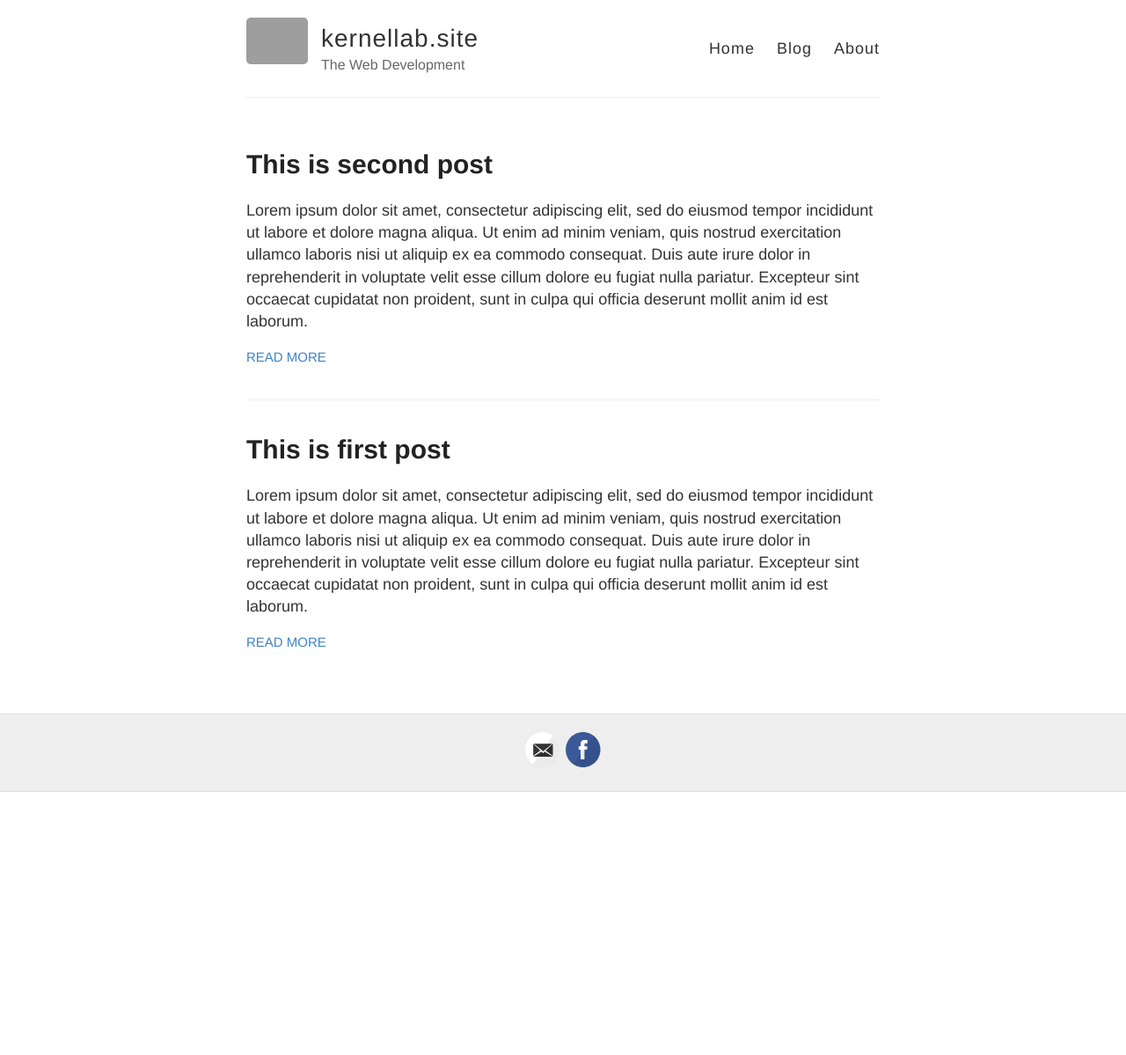
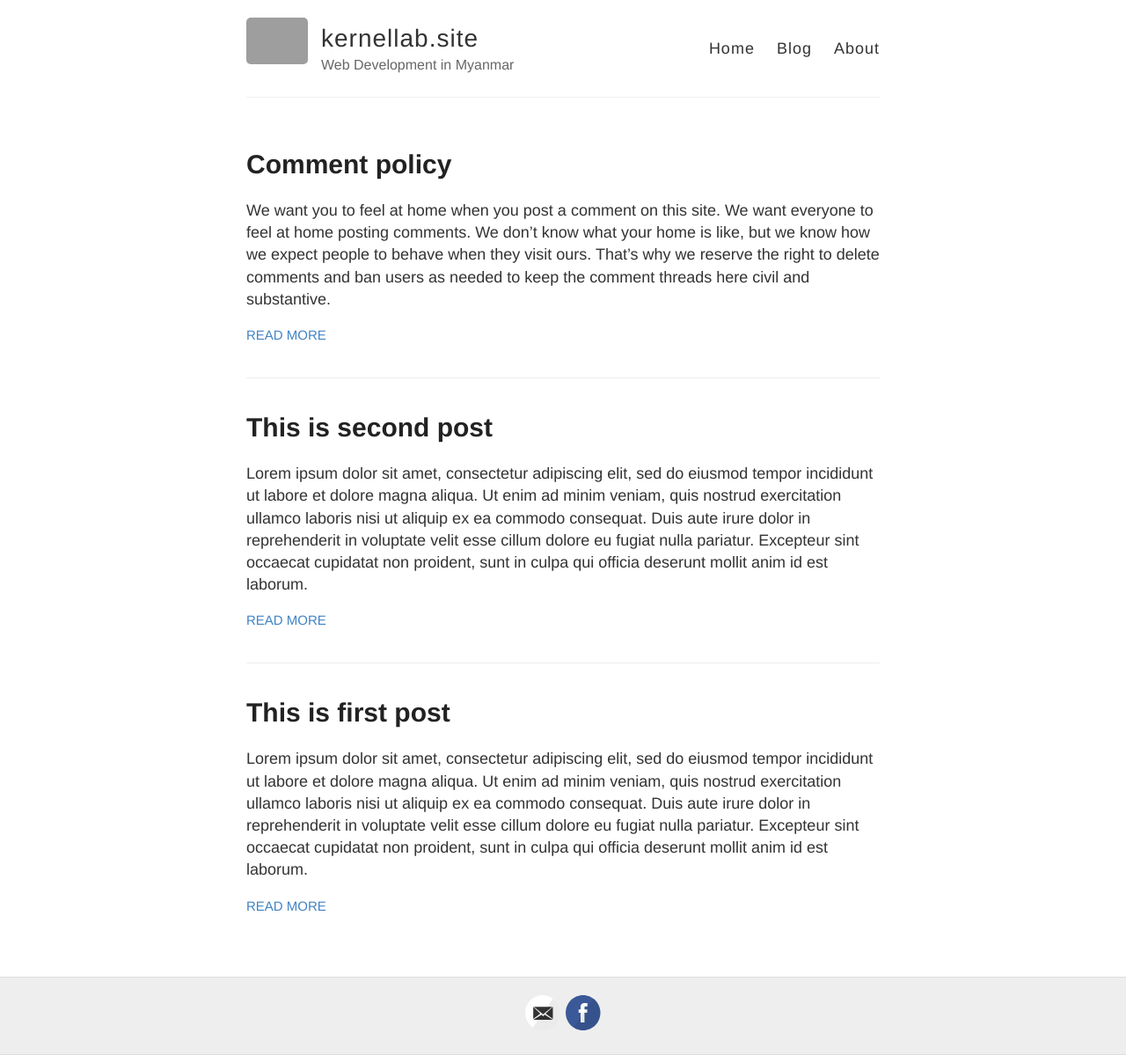
Before and after one commit to aungphyopyaekyaw/kernellab.github.io, a Jekyll site: the page built from blog.md, in a window 1280 px wide. Shown: the whole page at 88% size. Built offline with Jekyll 4.4.1, drawn with Linux system fonts in a browser that asks for light colours; before the commit the page ends 900 px from its top, so only the background shows below that; some of the changed lines change nothing that is shown; grey boxes are pictures that could not be loaded.

Commit message:
applied jekyll

```diff
--- a/_config.yml
+++ b/_config.yml
@@ -6,7 +6,7 @@
 name: kernellab.site
 
 # Short bio or description (displayed in the header)
-description: The Web Development
+description: Web Development in Myanmar
 
 # URL of your avatar or profile pic (you could use your GitHub profile pic)
 avatar: https://raw.githubusercontent.com/barryclark/jekyll-now/master/images/jekyll-logo.png
--- /dev/null
+++ b/_posts/2018-03-30-comment-policy.markdown
@@ -0,0 +1,32 @@
+---
+layout: post
+title:  "Comment policy"
+date:   2018-03-30 23:29:59 +0630
+categories: policy
+---
+We want you to feel at home when you post a comment on this site. We want everyone to feel at home posting comments. We don’t know what your home is like, but we know how we expect people to behave when they visit ours. That’s why we reserve the right to delete comments and ban users as needed to keep the comment threads here civil and substantive.
+
+Want to be the kind of commenter we’d love to bring home to Thanksgiving dinner? Here’s what we like to see in comments:
+
+- <b>Weigh in with smart, informed ideas that contribute further to the story.</b>
+
+- <b>Give us useful, constructive criticism.</b> Spot a typo or an error? Let us know and we will correct it.
+
+- <b>Demonstrate and share the intelligence, wisdom, and humor we know you possess.</b>
+
+- <b>Don’t feed the trolls.</b> You wouldn’t dive into a debate with our ill-informed, weird uncle Gary just for the heck of it. And you definitely wouldn’t feed him. (We told you he was weird.) Downvote and flag comments instead.
+Although we can’t be everywhere at once, here are some of the kinds of comments we’re going to do our best to curtail:
+
+- <b>Promoting your own brand, product, or blog.</b> So you’ve got a climate change solution that will simultaneously solve world poverty. Great. Send it through our contact form, you Elon Musk, you.
+
+- <b>Impersonating authors or other commenters.</b> We can’t believe we have to say this, but: Don’t do that. It’s weird.
+
+- <b>Comments that make it clear you didn’t read the article.</b> Enraged that we didn’t mention X in a story about Y? Slow down, Speedy McFingerson. If you’d made it past paragraph two, you’d see a very well thought-out discussion of that X you hold so dear.
+
+- <b>Comments that are completely out of left field.</b> Sometimes discussions veer off a bit, but are still related to the original subject. That is fine. Hijacking the conversation to promote off-topic commentary is not.
+
+- <b>Threats — no matter how vague — against the author or other commenters.</b> Things can get heated. Before you casually mention your foe’s home address, think of your Mother Earth. (Bonus points if you never use the phrase “Mother Earth.”)
+
+- <b>Racism, sexism, homophobia, you get the drift.</b> Call us the PC Police, fine, but don’t say we didn’t warn you when you get tased. **And by tased, we mean banned or deleted.
+
+- <b>Trolling.</b> If you’re a climate denier just out for a good trolling and are not contributing meaningfully to the conversation, we’ll be pushing you back under the bridge.
```
